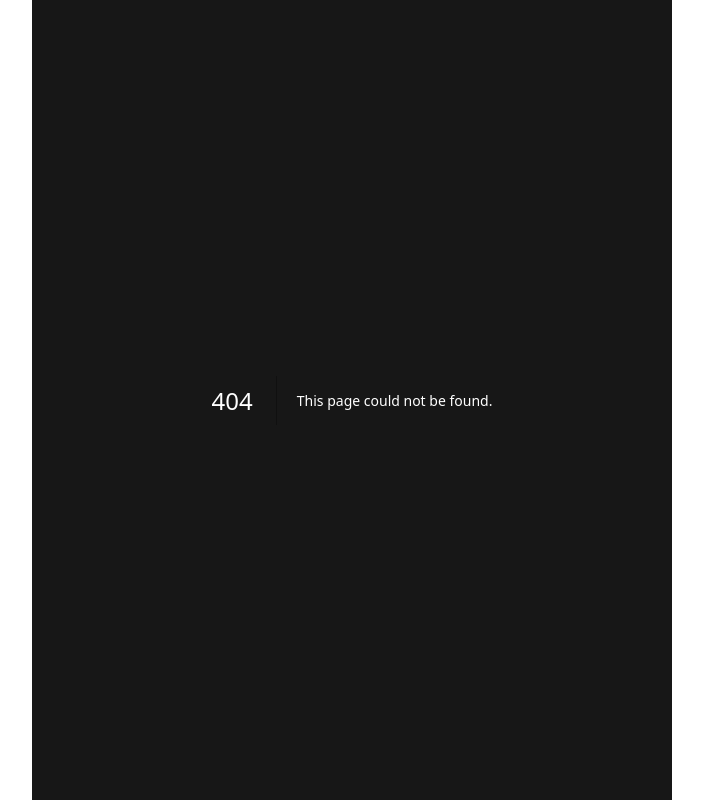
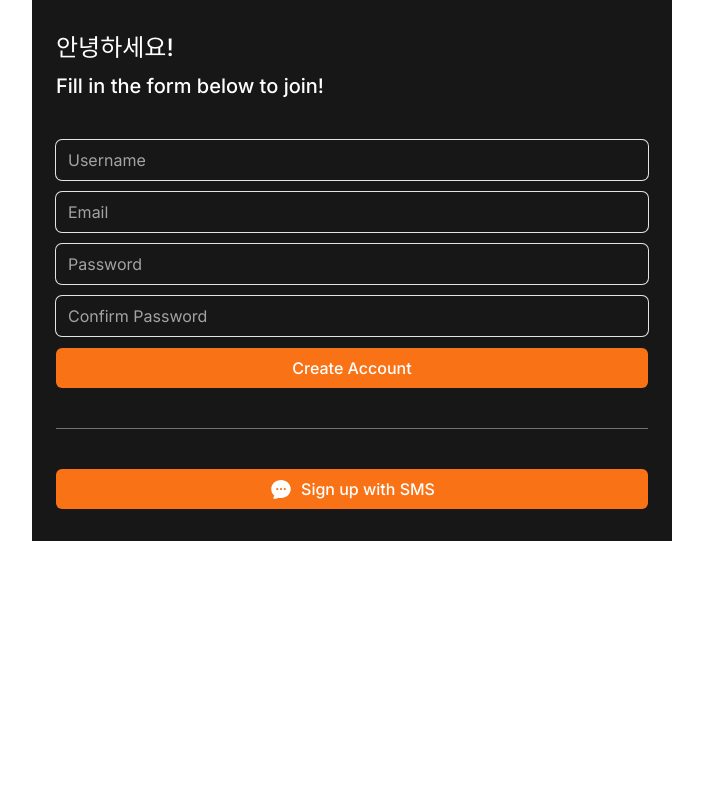
Before and after one commit to kim0tae/carrot-market-reloaded, a Next.js app: page /create-account in a window 1280 px wide. Before the commit this address had no page. Shown: the whole page, without its empty margins (288-991 px from the left). Built offline with nearby package versions, Linux system fonts and the light colour scheme.

Commit message:
[FEATUE] 공통컴포넌트 작업

```diff
--- /dev/null
+++ b/app/create-account/page.tsx
@@ -0,0 +1,31 @@
+import FormButton from '@/components/form-btn';
+import FormInput from '@/components/form-input';
+import { ChatBubbleOvalLeftEllipsisIcon } from '@heroicons/react/24/solid';
+import Link from 'next/link';
+
+export default function CreateAccount() {
+  return (
+    <div className="flex flex-col gap-10 py-8 px-6">
+      <div className="flex flex-col gap-2 *:font-medium">
+        <h1 className="text-2xl">안녕하세요!</h1>
+        <h2 className="text-xl">Fill in the form below to join!</h2>
+      </div>
+      <form className="flex flex-col gap-3">
+        <FormInput type="text" placeholder="Username" required errors={[]} />
+        <FormInput type="email" placeholder="Email" required errors={[]} />
+        <FormInput type="password" placeholder="Password" required errors={[]} />
+        <FormInput type="password" placeholder="Confirm Password" required errors={[]} />
+        <FormButton loading={false} text="Create Account" />
+      </form>
+      <div className="w-full h-px bg-neutral-500" />
+      <div>
+        <Link className="primary-btn flex h-10 items-center justify-center gap-2" href="/sms">
+          <span>
+            <ChatBubbleOvalLeftEllipsisIcon className="h-6 w-6" />
+          </span>
+          <span>Sign up with SMS</span>
+        </Link>
+      </div>
+    </div>
+  );
+}
--- a/app/globals.css
+++ b/app/globals.css
@@ -7,3 +7,9 @@
     @apply text-orange-500;
   }
 }
+
+@layer components {
+  .primary-btn {
+    @apply w-full bg-orange-500 text-white  font-medium  rounded-md text-center hover:bg-orange-400 transition-colors;
+  }
+}
--- a/app/page.tsx
+++ b/app/page.tsx
@@ -15,12 +15,7 @@
         <h2 className="text-2xl">당근 마켓에 어서오세요!</h2>
       </div>
       <div className="flex flex-col items-center gap-3 w-full">
-        <Link
-          href="/create-account"
-          className="py-2.5 rounded-md w-full
-        bg-orange-500 text-white text-lg font-medium text-center
-        hover:bg-orange-400 transition-colors"
-        >
+        <Link href="/create-account" className="primary-btn text-lg py-2.5">
           시작하기
         </Link>
         <div className="flex gap-2">
--- /dev/null
+++ b/components/form-btn.tsx
@@ -0,0 +1,17 @@
+interface FormButtonProps {
+  loading: boolean;
+  text: string;
+}
+
+export default function FormButton({ loading, text }: FormButtonProps) {
+  return (
+    <button
+      disabled={loading}
+      className="primary-btn h-10
+    disabled:bg-neutral-400 disabled:text-neutral-300
+      disabled:cursor-none-allowed"
+    >
+      {loading ? '로딩 중' : text}
+    </button>
+  );
+}
--- /dev/null
+++ b/components/form-input.tsx
@@ -0,0 +1,28 @@
+interface FormInputProps {
+  type: string;
+  placeholder: string;
+  required: boolean;
+  errors: string[];
+}
+
+export default function FormInput({ type, placeholder, required, errors }: FormInputProps) {
+  return (
+    <div className="flex flex-col gap-2">
+      <input
+        className="bg-transparent rounded-md w-full
+        h-10 focus:outline-none ring-1 focus:ring-4
+      ring-neutral-200 focus:ring-orange-500
+       border-none placeholder:text-neutral-400
+       transition"
+        type={type}
+        placeholder={placeholder}
+        required={required}
+      />
+      {errors.map((error, index) => (
+        <span key={index} className="text-red-500 font-medium">
+          {error}
+        </span>
+      ))}
+    </div>
+  );
+}
```
Also changed, not shown: package.json (+9 -5 lines), 1 other file (tests, documents, lock files or other folders).
